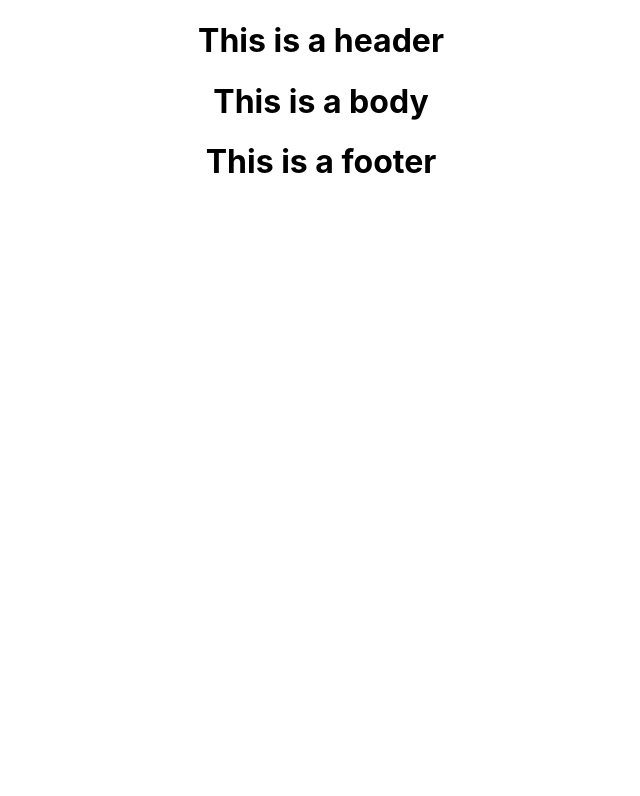
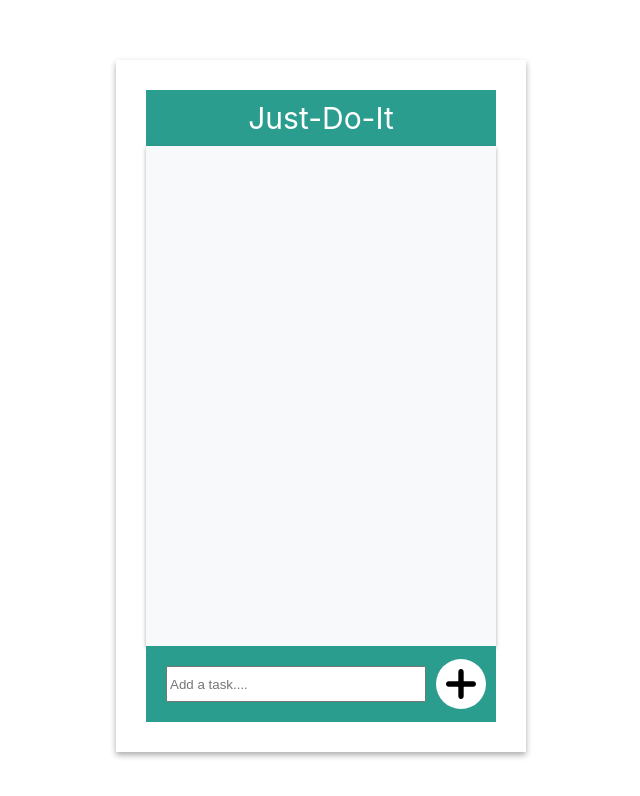
Before and after one commit to Hangrykat/To-Do-React, a React (Create React App) app: page / in a window 1280 px wide. Shown: the top 796 px of the page, without its empty margins (319-959 px from the left). Built offline with nearby package versions, Linux system fonts and the light colour scheme.

Commit message:
skeleton with CSS and folders

```diff
--- a/src/app/App.css
+++ b/src/app/App.css
@@ -1,3 +1,10 @@
+.body-container {
+  margin-top: 30px;
+  padding: 30px;
+  box-shadow: 0px 3px 6px #00000054;
+}
+
+
 .App {
   text-align: center;
 }
--- a/src/app/App.js
+++ b/src/app/App.js
@@ -9,9 +9,11 @@ import Footer from '../components/footer/Footer';
 function App() {
   return (
     <div className="App">
-      <Header />
-      <Main />
-      <Footer />
+      <div className="body-container">
+        <Header />
+        <Main />
+        <Footer />
+      </div>
     </div>
   );
 }
--- a/src/components/footer/Footer.css
+++ b/src/components/footer/Footer.css
@@ -0,0 +1,36 @@
+#inputBox {
+    display: flex;
+    flex-direction: row;
+    justify-content: space-between;
+    width: 100%;
+    background-color: #2a9d8f;
+}
+
+#inputField {
+    flex-grow: 1;
+    margin: 20px 0px 20px 20px;
+    height: 30px;
+}
+
+.addIcon > img {
+    height: 30px;
+    width: 30px;
+}
+
+.addIcon {
+    height: 50px;
+    justify-content: center;
+    display: flex;
+    align-items: center;
+    background-color: white;
+    border-radius: 50px;
+}
+
+#addButton {
+    background-color: #2a9d8f;
+    border: none;
+    width: 50px;
+    padding: 0px;
+    margin-right: 10px;
+    margin-left: 10px;
+}
--- a/src/components/footer/Footer.js
+++ b/src/components/footer/Footer.js
@@ -1,14 +1,28 @@
 import React from 'react';
 //import styles from './Footer.module.css';
- import './Footer.css';
+import './Footer.css';
+import plusLogo from './plus.svg'
 
 
 
 function Footer() {
     return (
-        <div>
-            <h1>This is a footer</h1>
-        </div>
+        <form id="inputBox">
+            <input
+            type="text"
+            placeholder="Add a task...."
+            id="inputField"
+            autocomplete="off"
+            />
+            <button
+            onclick="newTaskList.addTask()"
+            type="submit"
+            value="Add task"
+            id="addButton"
+            >
+            <div class="addIcon"><img src={plusLogo} /></div>
+            </button>
+        </form>
     )
 }
 
--- a/src/components/header/Header.css
+++ b/src/components/header/Header.css
@@ -0,0 +1,14 @@
+.header {
+    background-color: #2a9d8f;
+    width: 100%;
+    text-align: center;
+    font-size: 30px;
+    color: white;
+    padding-top: 10px;
+    padding-bottom: 10px;
+}
+
+.header p {
+    margin-block-start: 0em;
+    margin-block-end: 0em;
+}
--- a/src/components/header/Header.js
+++ b/src/components/header/Header.js
@@ -3,8 +3,8 @@ import './Header.css';
 
 function Header() {
     return (
-        <div>
-            <h1>This is a header</h1>
+        <div className="header">
+            <p>Just-Do-It</p>
         </div>
     )
 }
--- a/src/components/main/Main.css
+++ b/src/components/main/Main.css
@@ -0,0 +1,7 @@
+#taskLists {
+    box-shadow: 0px 2px 4px #00000054;
+    width: 350px;
+    overflow-y: auto;
+    height: 500px;
+    background-color: #f8f9fa;
+  }
--- a/src/components/main/Main.js
+++ b/src/components/main/Main.js
@@ -3,8 +3,7 @@ import './Main.css';
 
 function Main() {
     return (
-        <div>
-            <h1>This is a body</h1>
+        <div id="taskLists">
         </div>
     )
 }
--- a/src/index.css
+++ b/src/index.css
@@ -1,10 +1,18 @@
 body {
   margin: 0;
-  font-family: -apple-system, BlinkMacSystemFont, 'Segoe UI', 'Roboto', 'Oxygen',
+  font-family: -apple-system, BlinkMacSystemFont, 'Lato', 'Segoe UI', 'Roboto', 'Oxygen',
     'Ubuntu', 'Cantarell', 'Fira Sans', 'Droid Sans', 'Helvetica Neue',
     sans-serif;
   -webkit-font-smoothing: antialiased;
   -moz-osx-font-smoothing: grayscale;
+  display: flex;
+  width: 100%;
+  min-height: 50vh;
+  margin-top: 30px;
+  justify-content: center;
+  align-items: center;
+  flex-direction: column;
+
 }
 
 code {
```
Also changed, not shown: src/components/footer/plus.svg (added).
